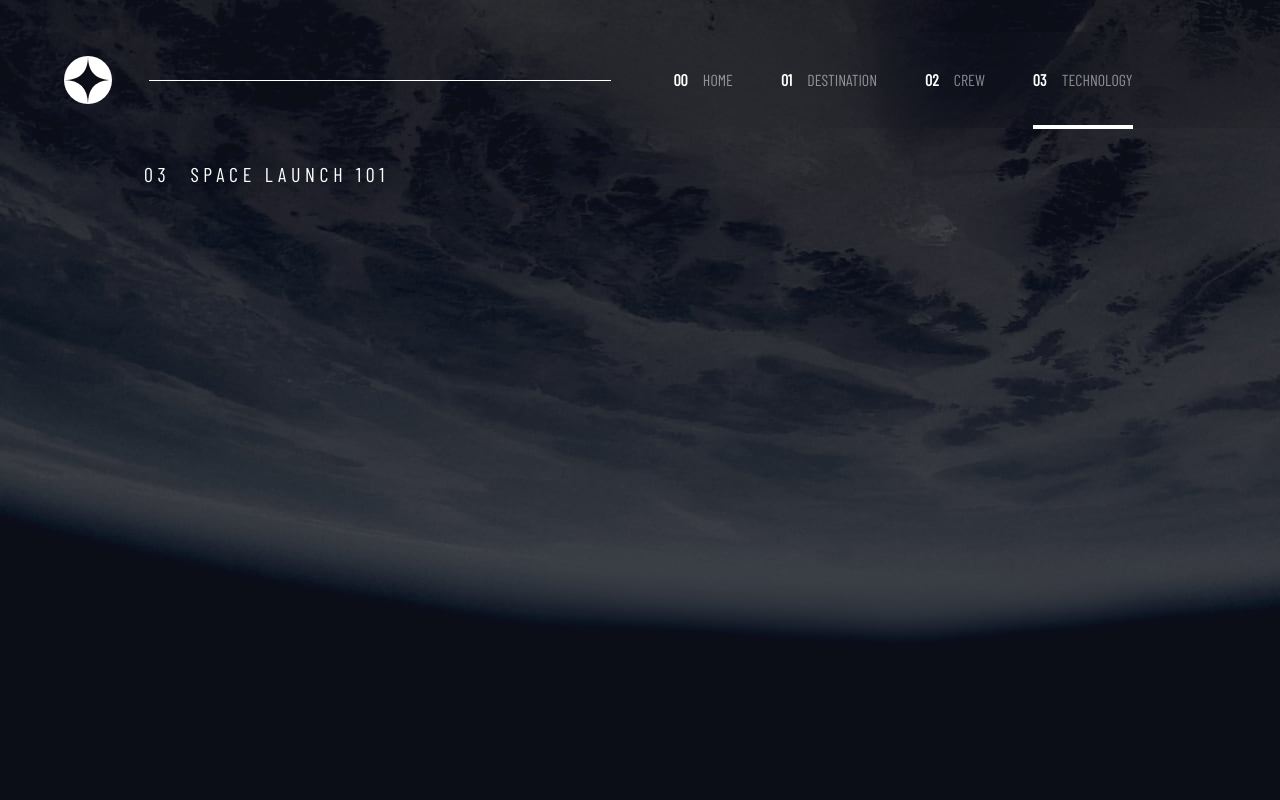
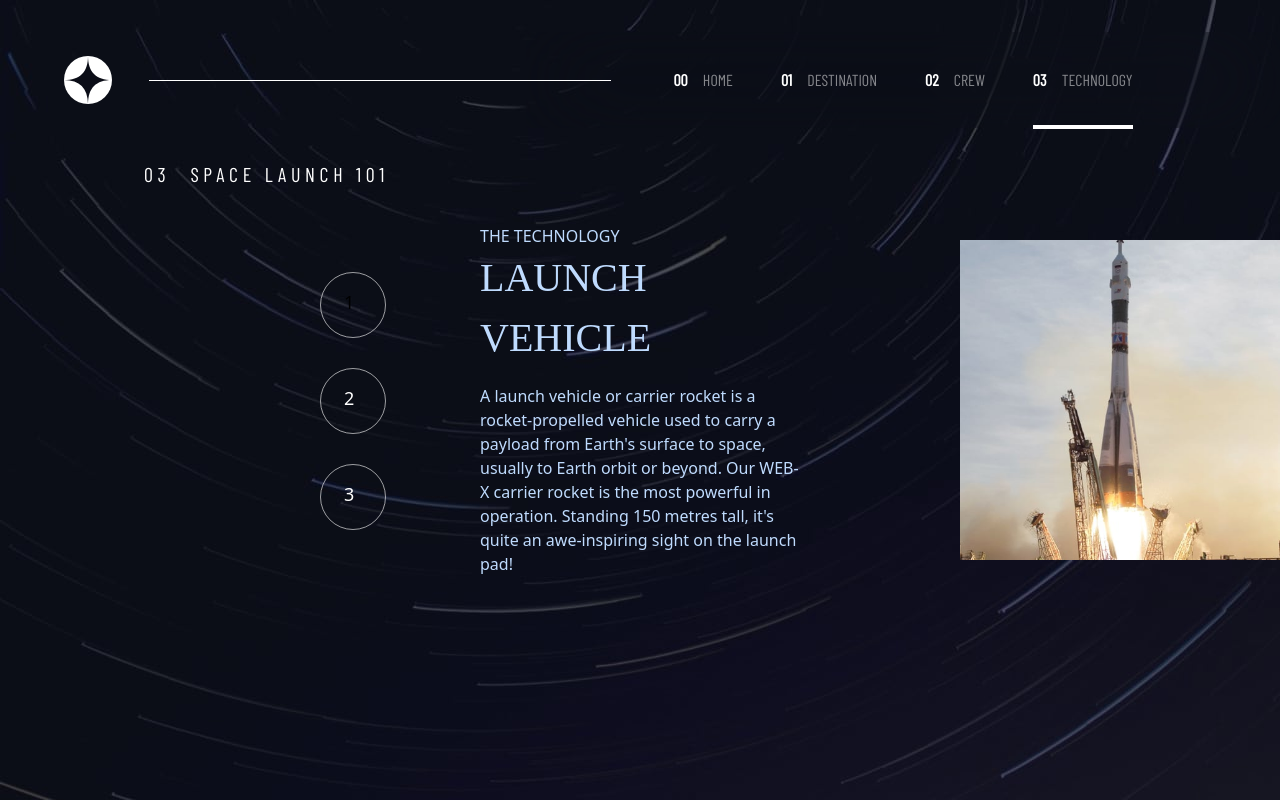
Before and after one commit to Agyanim/space-tourism-website, a React (Vite) app: page /technology in a window 1280 px wide. Built offline with nearby package versions, Linux system fonts and the light colour scheme; a web font is replaced by a local one.

Commit message:
technology card added

```diff
--- a/package.json
+++ b/package.json
@@ -11,7 +11,8 @@
   "dependencies": {
     "react": "^18.2.0",
     "react-dom": "^18.2.0",
-    "react-router-dom": "^6.8.1"
+    "react-router-dom": "^6.8.1",
+    "zustand": "^4.3.7"
   },
   "devDependencies": {
     "@types/react": "^18.0.27",
--- a/src/components/CrewCard.jsx
+++ b/src/components/CrewCard.jsx
@@ -3,7 +3,7 @@ import React, { useState } from "react";
 const CrewCard = ({ Name, Role, Bio, Image }) => {
   return (
     <>
-      <div className="flex justify-center items-center  mt-[-3.3rem]  gap-[3rem] w-[95%]">
+      <div className="flex justify-center items-center  mt-[-3.8rem]  gap-[3rem] w-[95%]">
         {/* content wrapper */}
         <section className="text-primaryWhite w-[35.5%]">
           <h4 className="text-primaryWhite opacity-50 uppercase mix-blend-normal text-lg tracking-[0.2rem]">
@@ -14,7 +14,7 @@ const CrewCard = ({ Name, Role, Bio, Image }) => {
         </section>
         {/* hero image */}
         <section
-          className="w-[45%] h-[30rem] mt-[-1.5re]"
+          className="w-[45%] h-[30rem] mt-[0.5rem] overflow-hidden"
           style={{
             backgroundColor: "transparent",
             backgroundImage: `url(${Image})`,
--- /dev/null
+++ b/src/components/TechnologyCard.jsx
@@ -0,0 +1,28 @@
+import React from "react";
+import TechnologySectorCard from "./TechnologySelectorCard";
+
+const TechnologyCard = ({ Name, Image, Description }) => {
+  return (
+    <div className="flex justify-end items-center relative top-[14rem] w-screen">
+      <div className="flex justify-end items-center ">
+        <section className="text-white mr-[10rem] mt-[-4rem]"><TechnologySectorCard/></section>
+        <section className="mr-[10rem]  w-[25%]">
+          <div className="text-white lg:text-blue-200">
+            <p className="">THE TECHNOLOGY</p>
+            <h2 className="text-[2.5rem] uppercase mb-4">{Name}</h2>
+            <p className="p-[px]">{Description}</p>
+          </div>
+        </section>
+
+        <section className="bg-white">
+          <picture className="">
+            <source media="(min-width:1024px )" srcSet={Image[0]} />
+            <img className="w-[20rem] h-[20rem]"  src={Image[1]} alt="Hero image" />
+          </picture>
+        </section>
+      </div>
+    </div>
+  );
+};
+
+export default TechnologyCard;
--- /dev/null
+++ b/src/components/TechnologySelectorCard.jsx
@@ -0,0 +1,31 @@
+import React from "react";
+import { selectorStore } from "../context/store";
+// import { useStore } from "zustand";
+
+const TechnologySectorCard = () => {
+  const {selector,setSelector}=selectorStore();
+
+const onSelectorHandler =(event)=> {
+setSelector(event.target.id)
+}
+
+
+  return (
+    <div className="flex flex-col gap-24 ">
+      <div className="relative">
+        <label className={(selector===0 )? "lbl-input lbl text-black":"lbl-input lbl z-10 text-white"} htmlFor="selector-1">1</label>
+        <input className="technologySelector lbl-input z-0" type="radio" name="selector" id="0" onClick={onSelectorHandler}/>
+      </div>
+      <div className="relative">
+        <label className="lbl-input  lbl" htmlFor="selector-2">2</label>
+        <input className="technologySelector lbl-input" type="radio" name="selector" id="1" onClick={onSelectorHandler}/>
+      </div>
+      <div className="relative">
+        <label className="lbl-input lbl"htmlFor="selector-3">3</label>
+        <input className="technologySelector lbl-input" type="radio" name="selector" id="2" onClick={onSelectorHandler}/>
+      </div>
+    </div>
+  );
+};
+
+export default TechnologySectorCard;
--- /dev/null
+++ b/src/context/SelectorProvider.jsx
@@ -0,0 +1,16 @@
+import React, { createContext, useState } from "react";
+
+export const TechnologyContext = createContext();
+
+const MyProvider = ({Children}) => {
+  const [technologySelector, setTechnologySelector] = useState(0);
+
+  return (
+    <TechnologyContext.Provider
+      value={[technologySelector,setTechnologySelector]}
+    >
+      {Children}
+    </TechnologyContext.Provider>
+  );
+};
+export default MyProvider;
--- /dev/null
+++ b/src/context/store.jsx
@@ -0,0 +1,9 @@
+import { create } from "zustand";
+
+export const selectorStore = create((set,get) =>({
+  selector: 0,
+
+  setSelector:(input)=> set((state)=>({selector:input}))
+
+
+}));
--- a/src/css/pages.css
+++ b/src/css/pages.css
@@ -1,3 +1,4 @@
+/* This css is used only for the styling of the background images of the pages */
 .home-container{
     background-color: black;
     background-image: url("/home/background-home-mobile.jpg") ;
--- a/src/index.css
+++ b/src/index.css
@@ -5,6 +5,12 @@
 @tailwind base;
 @tailwind components;
 @tailwind utilities;
+
+@layer {
+  .technologySelector {
+    @apply appearance-none;
+  }
+}
 
 @layer base {
   h1 {
@@ -30,7 +36,8 @@
     @apply relative w-screen h-screen;
   }
 
-  input[type="radio"] {
+  .crewSelector{
+    /* @apply p-2 rounded-3xl cursor-pointer bg-gray-500 opacity-20 ; */
     appearance: none;
     padding: 8px;
     border-radius: 50%;
@@ -38,12 +45,24 @@
     accent-color: white;
     background-color:gray;
     opacity: 0.2;
-
   }
-  input[type="radio"]:checked{
+  .crewSelector:checked {
     background-color: white;
     opacity: 1;
-
-
+  }
+  .lbl{
+    @apply left-6 top-4
+  }
+  .lbl-input{
+    @apply absolute text-lg
+  }
+  .technologySelector {
+    @apply  p-8 rounded-full cursor-pointer opacity-60 border
+     border-white bg-transparent
+     ;
+  }
+  .technologySelector:checked {
+    background-color:white;
+    opacity: 1;
   }
 }
--- a/src/main.jsx
+++ b/src/main.jsx
@@ -3,11 +3,14 @@ import ReactDOM from "react-dom/client";
 import { BrowserRouter } from "react-router-dom";
 import App from "./App";
 import "./index.css";
+// import MyProvider from "./context/SelectorProvider";
 
 ReactDOM.createRoot(document.getElementById("root")).render(
   <React.StrictMode>
-    <BrowserRouter>
-      <App />
-    </BrowserRouter>
+    {/* <MyProvider> */}
+      <BrowserRouter>
+        <App />
+      </BrowserRouter>
+    {/* </MyProvider> */}
   </React.StrictMode>
 );
--- a/src/pages/Crew.jsx
+++ b/src/pages/Crew.jsx
@@ -1,4 +1,4 @@
-import React, { useState } from "react";
+import React, { useEffect, useRef, useState } from "react";
 import { pageTitles, data } from "../data/data";
 import CrewCard from "../components/CrewCard";
 
@@ -39,6 +39,17 @@ const Crew = () => {
     Setselector(e.target.id);
   };
 
+const firstSelectorRef = useRef(null)
+
+useEffect(() => {
+  firstSelectorRef.current.checked="true";
+
+  return () => {
+    firstSelectorRef.current.checked="false";
+  }
+}, [])
+
+
   return (
     <>
       <div className="crew-container container-wrapper relative">
@@ -52,10 +63,10 @@ const Crew = () => {
         {/* page content */}
         <section className="absolute mt-52">{crewList[selector]}</section>
         <section className=" absolute flex gap-2 top-[90%] left-[8.5%]">
-          <input type="radio" name="select" id={0} onClick={selectHandler}/>
-          <input type="radio" name="select" id={2} onClick={selectHandler} />
-          <input type="radio" name="select" id={3} onClick={selectHandler} />
-          <input type="radio" name="select" id={1} onClick={selectHandler} />
+          <input className="crewSelector" ref={firstSelectorRef} type="radio" name="select" id={0}  onClick={selectHandler}/>
+          <input className="crewSelector" type="radio" name="select" id={1} onClick={selectHandler} />
+          <input className="crewSelector" type="radio" name="select" id={2} onClick={selectHandler} />
+          <input className="crewSelector" type="radio" name="select" id={3} onClick={selectHandler} />
         </section>
       </div>
     </>
--- a/src/pages/Technology.jsx
+++ b/src/pages/Technology.jsx
@@ -1,21 +1,44 @@
 import React from "react";
-import { pageTitles } from "../data/data";
+import { pageTitles, data } from "../data/data";
+import TechnologyCard from "../components/TechnologyCard";
+import { selectorStore } from "../context/store";
+
+const newPageTitles = pageTitles;
+const { technology } = data;
+const technologyList = [
+  <TechnologyCard
+    Name={technology[0].name}
+    Image={[technology[0].images.portrait, technology[0].images.landscape]}
+    Description={technology[0].description}
+  />,
+  <TechnologyCard
+    Name={technology[1].name}
+    Image={[technology[1].images.portrait, technology[1].images.landscape]}
+    Description={technology[1].description}
+  />,
+  <TechnologyCard
+    Name={technology[2].name}
+    Image={[technology[2].images.portrait, technology[2].images.landscape]}
+    Description={technology[2].description}
+  />,
+];
 
 
-const newPageTitles=pageTitles
 const Technology = () => {
-
+  const {selector}=selectorStore();
 
   return (
     <>
-      <div className="crew-container container-wrapper">
-        <div className="absolute top-[10rem]">
-        <h5 className="relative  left-36">
+      <div className="technology-container container-wrapper">
+        <section className="absolute top-[10rem]">
+          <h5 className="relative  left-36">
             <span className="mr-5">{newPageTitles[2].id}</span>
             {newPageTitles[2].title}
           </h5>
-
-        </div>
+        </section>
+        <section>
+         {technologyList[selector]}
+        </section>
       </div>
     </>
   );
```
Also changed, not shown: 1 other file (tests, documents, lock files or other folders).
